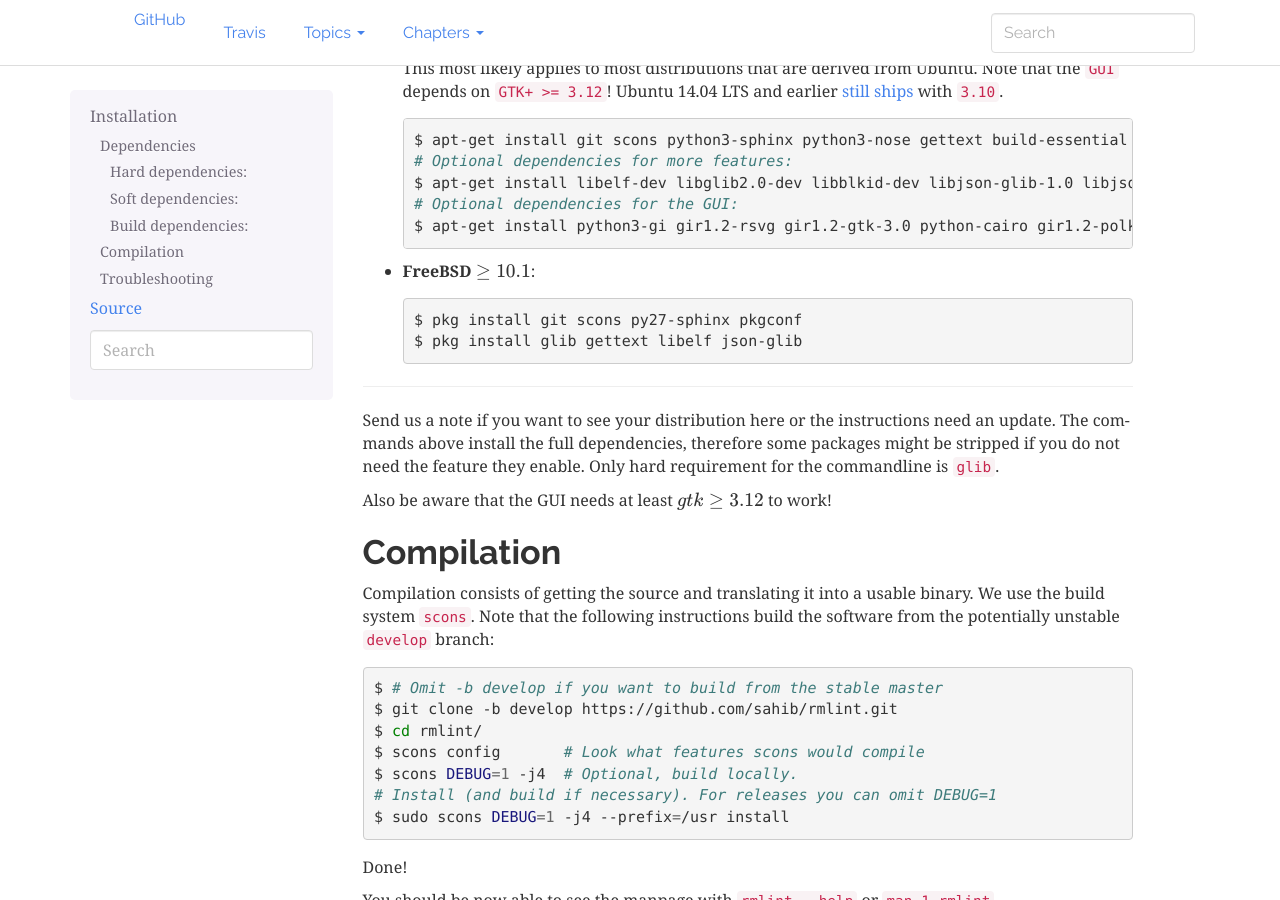
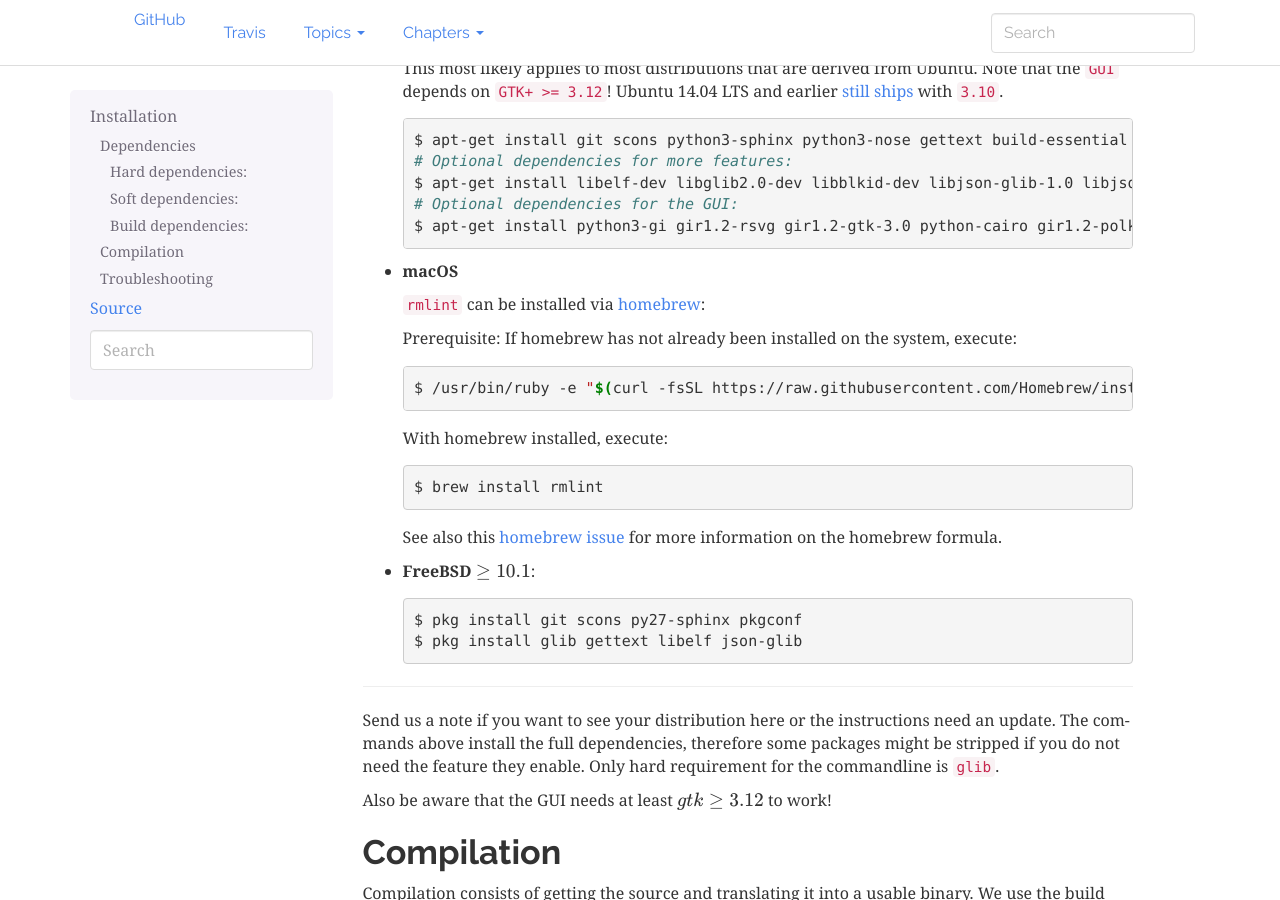
Before and after one commit to sahib/rmlint, a Sphinx documentation site: the page built from docs/install.rst, in a window 1280 px wide and 900 px high, scrolled down 1488 px. Built offline with Sphinx 7.4.7, drawn with Linux system fonts in a browser that asks for light colours; some of the changed text lies outside the part shown.

Commit message:
docs: add installation instructions for macOS (thanks to @tomhoover)

```diff
--- a/docs/install.rst
+++ b/docs/install.rst
@@ -100,6 +100,28 @@ Here's a list of readily prepared commands for known distributions:
 
 .. _`still ships`: https://github.com/sahib/rmlint/issues/171#issuecomment-199070974
 
+* **macOS**
+
+  ``rmlint`` can be installed via `homebrew`_:
+
+  Prerequisite: If homebrew has not already been installed on the system, execute:
+
+  .. code-block:: bash
+
+      $ /usr/bin/ruby -e "$(curl -fsSL https://raw.githubusercontent.com/Homebrew/install/master/install)".
+
+  With homebrew installed, execute:
+
+  .. code-block:: bash
+
+      $ brew install rmlint
+
+
+  See also this `homebrew issue`_ for more information on the homebrew formula.
+
+.. _homebrew: http://brew.sh
+.. _homebrew issue: https://github.com/sahib/rmlint/issues/175#issuecomment-253186769
+
 * **FreeBSD** :math:`\geq 10.1`:
 
   .. code-block:: bash
```
Also changed, not shown: other parts of docs/install.rst (+1 -1 lines).
